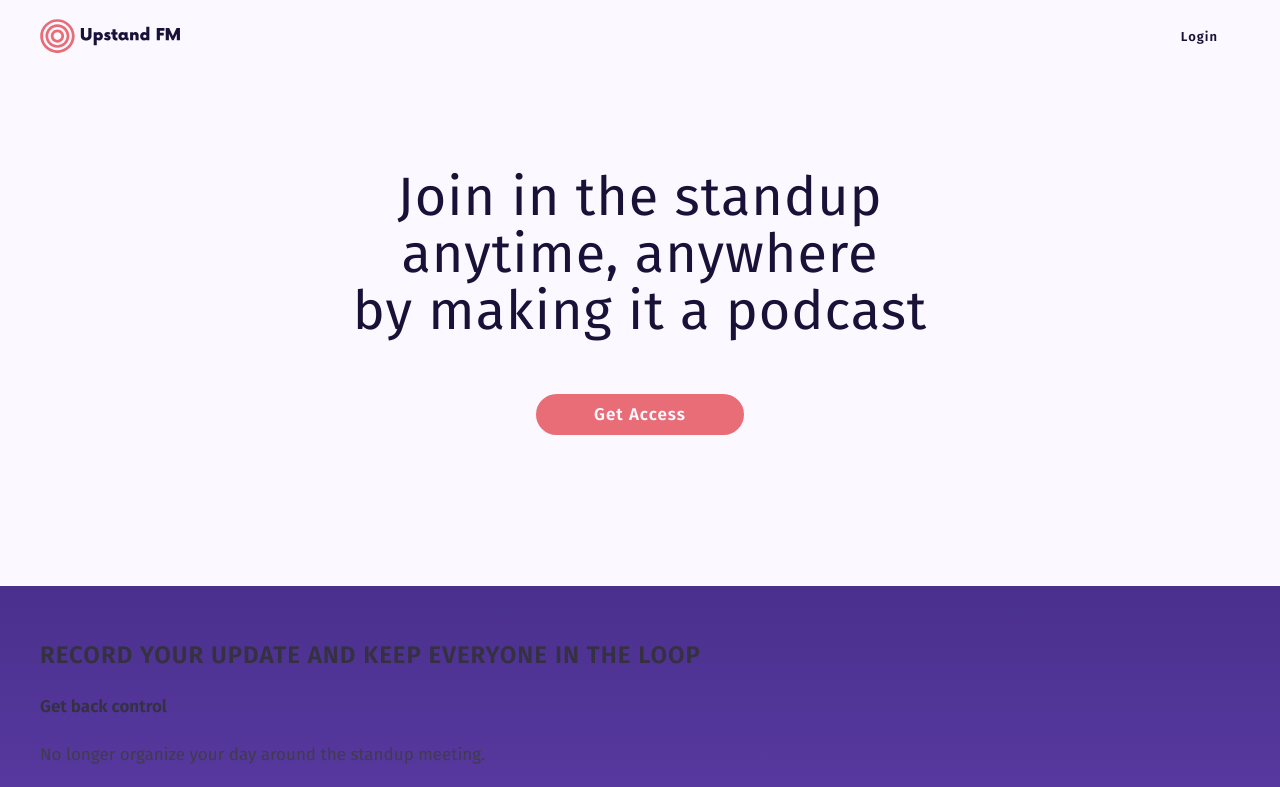
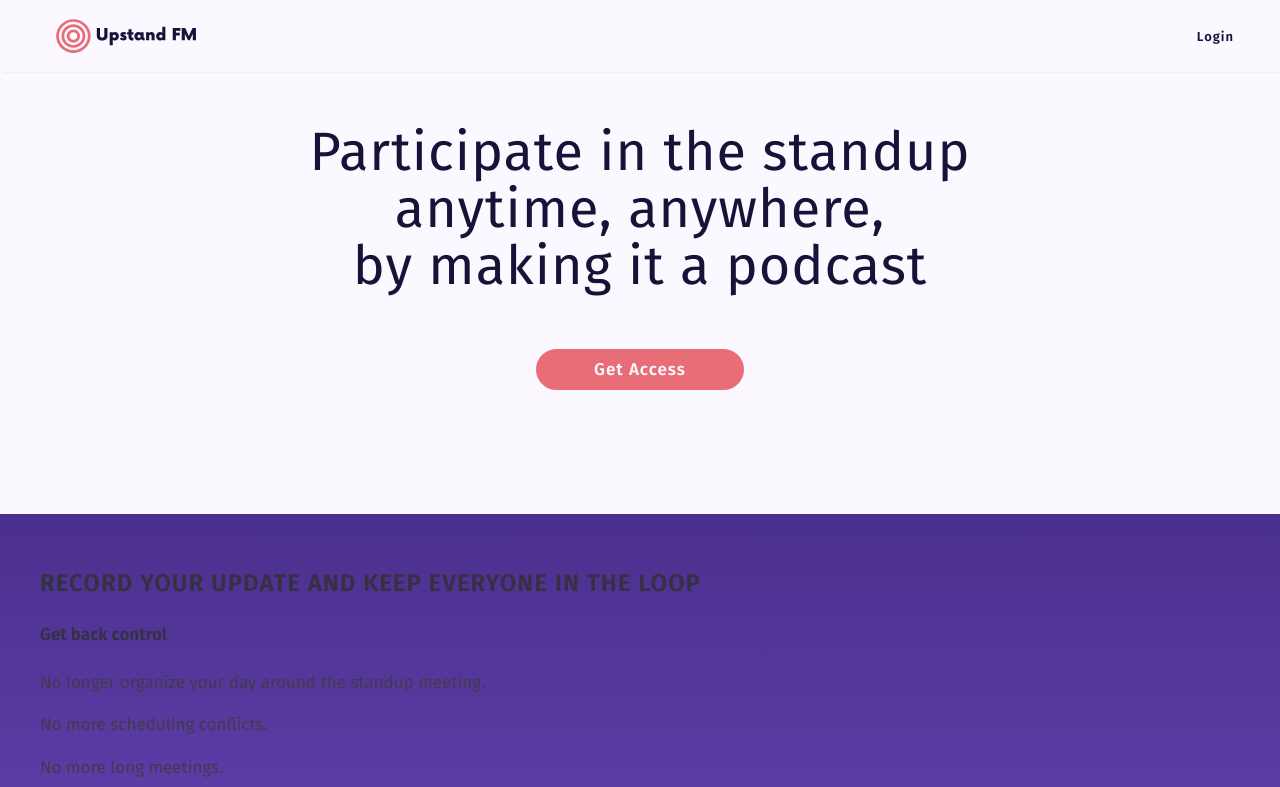
Before and after one commit to upstandfm/website, a website built with Parcel: page src/index.html in a window 1280 px wide. Shown: the top 787 px of the page. Built offline with nearby package versions, Linux system fonts and the light colour scheme.

Commit message:
Tweak tagline

```diff
--- a/src/index.css
+++ b/src/index.css
@@ -109,7 +109,6 @@ li {
   border: 2px solid;
   border-radius: 33px;
   position: relative;
-  z-index: 1;
   transition: all 0.2s ease;
 }
 
@@ -182,7 +181,12 @@ li {
 /* Header */
 
 #header {
+  position: fixed;
+  width: 100%;
+  background-color: var(--color-lightest-grey);
+  box-shadow: 0px 3px 3px -3px rgba(0, 0, 0, 0.1);
   padding: 16px;
+  z-index: 1;
 }
 
 #header nav {
@@ -206,7 +210,7 @@ li {
 
 /* Hero */
 
-.intro {
+.hero {
   padding: 1em;
   height: 60vh;
   display: grid;
@@ -217,8 +221,8 @@ li {
   margin: auto;
 }
 
-.tagline {
-  margin: -1em 0 1em 0;
+.hero-tagline {
+  margin: 0 0 1em 0;
   padding: 0;
   color: var(--color-darkest-purple);
   letter-spacing: 1px;
@@ -227,8 +231,14 @@ li {
   line-height: 1.05;
 }
 
-@media (max-width: 640px) {
-  .tagline {
+@media (max-width: 780px) {
+  .hero-tagline {
+    font-size: 44px;
+  }
+}
+
+@media (max-width: 580px) {
+  .hero-tagline {
     font-size: 34px;
   }
 }
--- a/src/index.html
+++ b/src/index.html
@@ -70,11 +70,11 @@
     </header>
 
     <main>
-      <section class="intro">
+      <section class="hero">
         <div class="hero-wrapper">
-          <h1 data-cy="tagline" class="tagline">
-            Join in the standup<br />
-            anytime, anywhere<br />
+          <h1 data-cy="tagline" class="hero-tagline">
+            Participate in the standup<br />
+            anytime, anywhere,<br />
             by making it a podcast
           </h1>
 
```
